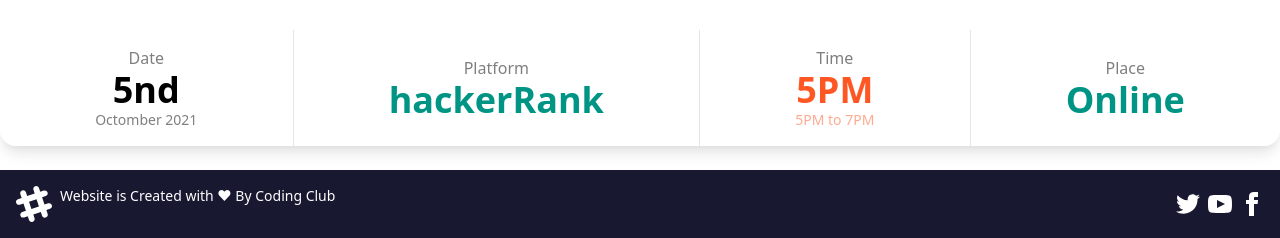
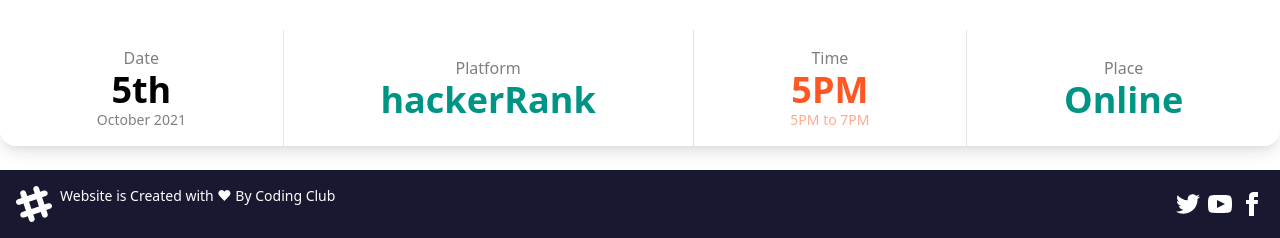
Before and after one commit to mayurjadhav2002/prograthon, a plain HTML site: page index.html in a window 1280 px wide. Shown: the part 1437-1675 px from the top of the page. Drawn offline with nearby package versions, Linux system fonts and the light colour scheme; a script that the page names is missing.

Commit message:
Update index.html

```diff
--- a/index.html
+++ b/index.html
@@ -166,8 +166,8 @@
 <div class="w-full  stats shadow-lg	">
   <div class="stat place-items-center place-content-center	">
     <div class="stat-title">Date</div>
-    <div class="stat-value">5nd</div>
-    <div class="stat-desc">Octomber 2021</div>
+    <div class="stat-value">5th</div>
+    <div class="stat-desc">October 2021</div>
   </div>
 	  <div class="stat place-items-center place-content-center">
     <div class="stat-title">Platform</div>
```
